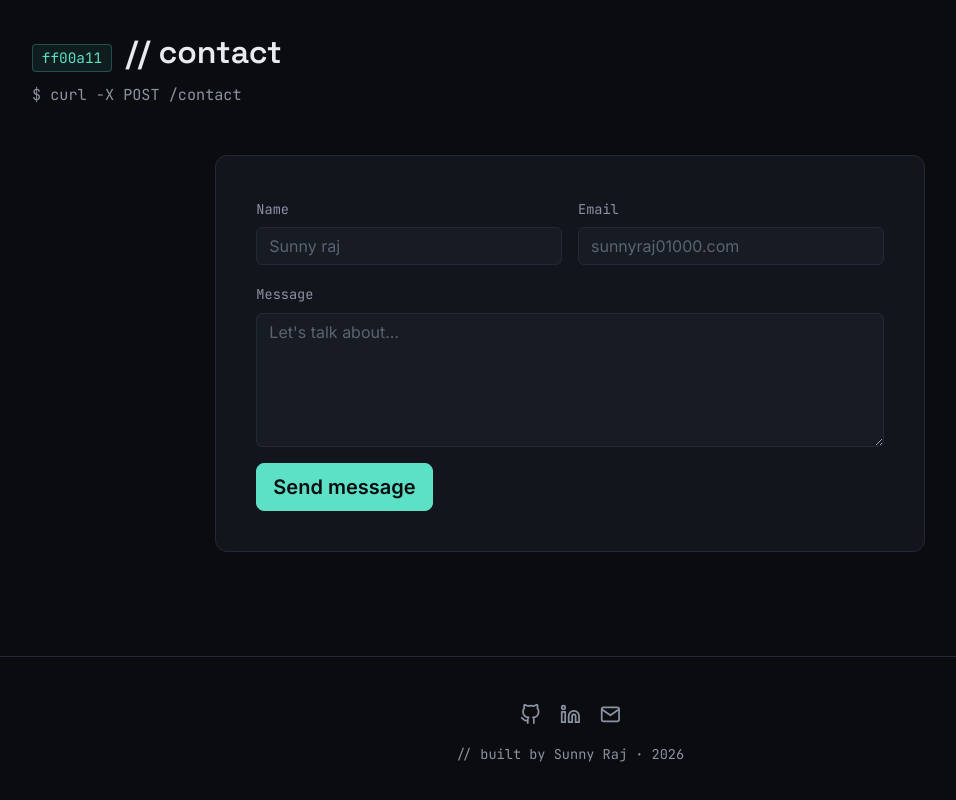
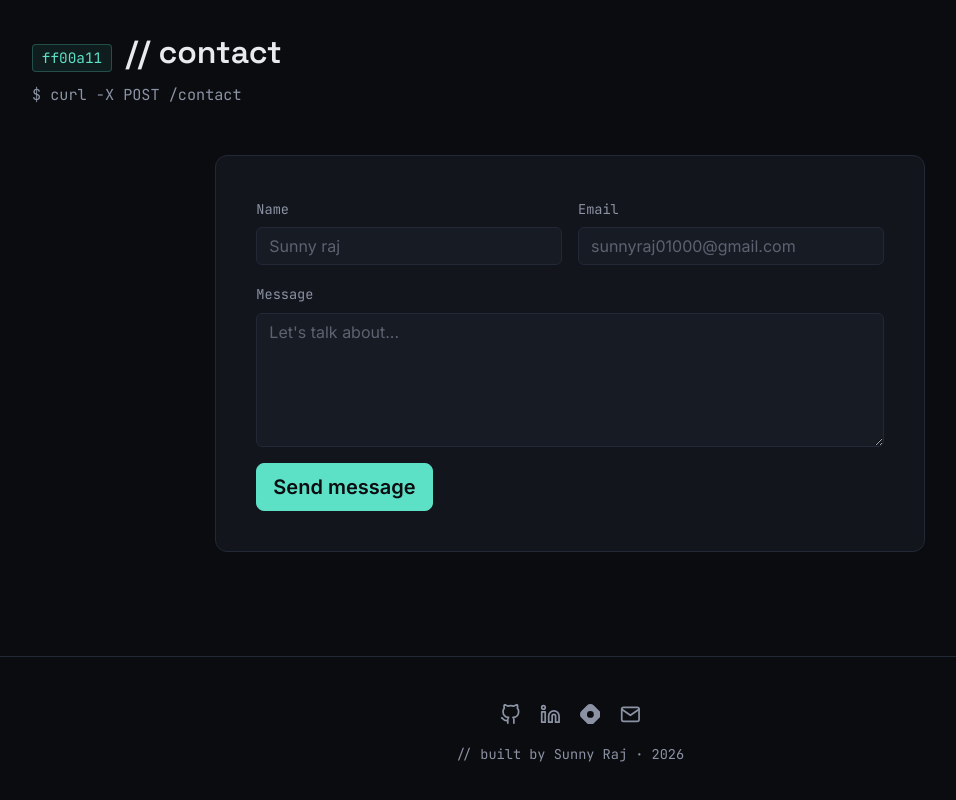
Before and after one commit to sunny-raj-sah/Portfolio, a React (Vite) app: page / in a window 1280 px wide. Shown: the part 5042-5842 px from the top of the page, without its empty margins (70-1026 px from the left). Built offline with nearby package versions, Linux system fonts and the light colour scheme; no server answers.

Commit message:
add feature

```diff
--- a/src/components/Contact.jsx
+++ b/src/components/Contact.jsx
@@ -140,7 +140,7 @@ export default function Contact() {
                         value={form.email}
                         onChange={handleChange}
                         className="form-control-dark"
-                        placeholder="sunnyraj01000.com"
+                        placeholder="sunnyraj01000@gmail.com"
                       />
                       <Form.Control.Feedback type="invalid">
                         Please enter a valid email.
--- a/src/components/Footer.jsx
+++ b/src/components/Footer.jsx
@@ -1,5 +1,6 @@
 import { Container } from "react-bootstrap";
 import { FiGithub, FiLinkedin, FiTwitter, FiMail } from "react-icons/fi";
+import { SiHashnode } from "react-icons/si";
 import { socials, profile } from "../data/portfolioData";
 
 export default function Footer() {
@@ -28,15 +29,15 @@ export default function Footer() {
           {/* <a href={socials.twitter} className="social-icon" aria-label="Twitter" target="_blank" rel="noopener noreferrer">
             <FiTwitter />
           </a> */}
-          {/* <a
+          <a
             href={socials.hashnode}
             className="social-icon"
             aria-label="Hashnode Blog"
             target="_blank"
             rel="noopener noreferrer"
           >
-            <SiHashnode />
-          </a> */}
+             <SiHashnode />
+          </a>
           <a href={socials.email} className="social-icon" aria-label="Email">
             <FiMail />
           </a>
--- a/src/data/portfolioData.js
+++ b/src/data/portfolioData.js
@@ -662,5 +662,5 @@ export const socials = {
   linkedin: "https://linkedin.com/in/sunny-raj-885588313",
   twitter: "#",
   email: "mailto:sunnyraj01000@gmail.com",
-  // hashnode:"https://hashnode.com/@sunnyraj",
+  hashnode:"https://hashnode.com/@sunnyraj",
 };
```
